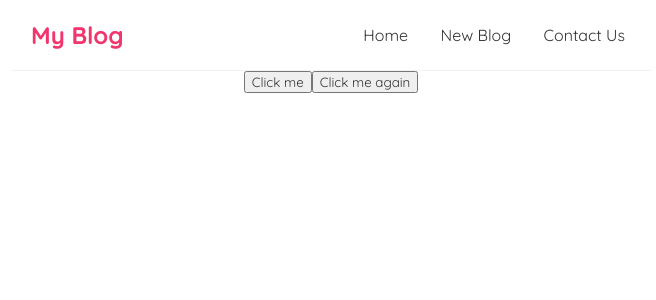
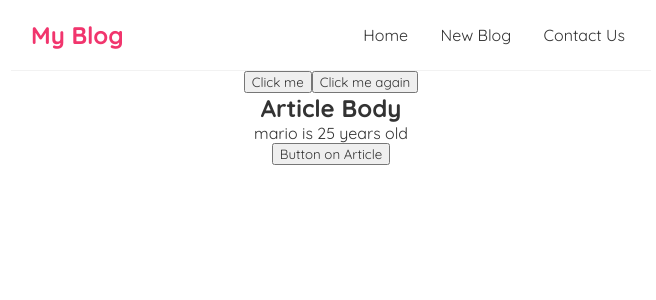
Before and after one commit to Savi-Grover/React-Blog-app, a React (Create React App) app: page / in a window 1280 px wide. Shown: the top 300 px of the page, without its empty margins (309-965 px from the left). Built offline with nearby package versions, Linux system fonts and the light colour scheme.

Commit message:
UseState Hook

```diff
--- a/src/App.js
+++ b/src/App.js
@@ -2,13 +2,14 @@ import logo from './logo.svg';
 import './App.css';
 import NavBar from './Navbar';
 import Home from './Home';
+import Article from './Article';
 function App() {
 
   //declare title as const
-  const title="Welcome to my Blog";
+  //const title="Welcome to my Blog";
   //declare like count
-  const likes =50;
-  const link="https://www.google.com";
+  //const likes =50;
+  //const link="https://www.google.com";
   //decalre an object
   //const person = { firstname: 'savi',lastname: 'grover'};
   return (
@@ -22,6 +23,7 @@ function App() {
      {/*<p> Liked {likes} times </p>*/}
     {/*<p> Blog owned by {person }</p>*/}
     </div>
+    <Article/>
     </div>
   );
 }
--- /dev/null
+++ b/src/Article.js
@@ -0,0 +1,27 @@
+import { useState } from "react";
+
+const Article = () => {
+//let name ='mario';
+const [name, setName]=useState('mario');
+const [age, setAge] = useState(25);
+
+const handleClick =() =>{
+    //name ='luigi'
+    //console.log(name);
+    setName('luigi');
+    setAge(30);
+}
+    return (
+
+<div>
+    <h2>Article Body</h2>
+    <p>
+        {name} is {age} years old
+    </p>
+    <button onClick={handleClick}>Button on Article</button>
+</div>
+
+    );
+}
+
+export default Article;
--- a/src/Home.js
+++ b/src/Home.js
@@ -1,4 +1,3 @@
-import { getRoles } from "@testing-library/react";
 
 const Home = () => {
 const handleClick=()=> {
```
